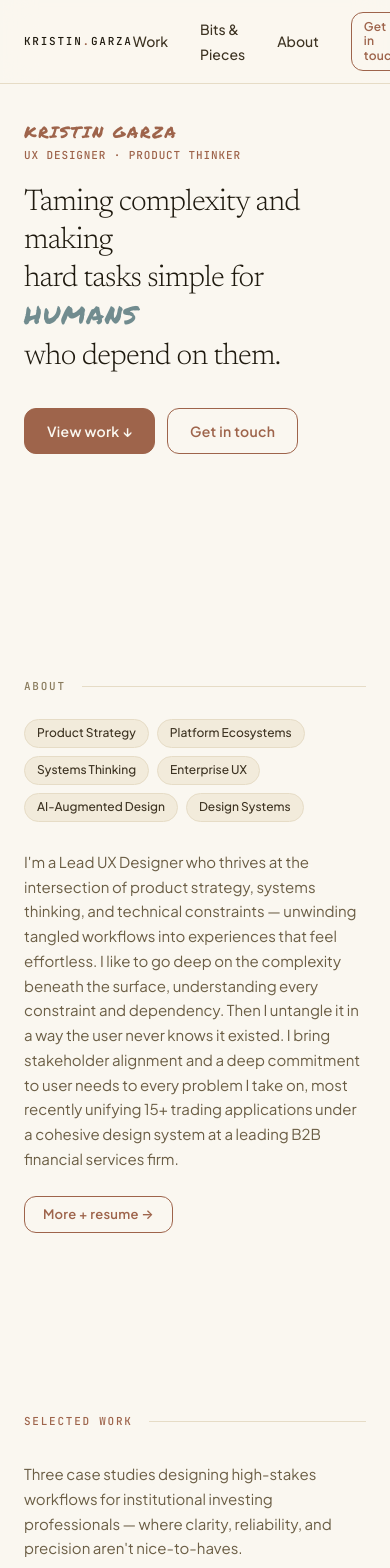
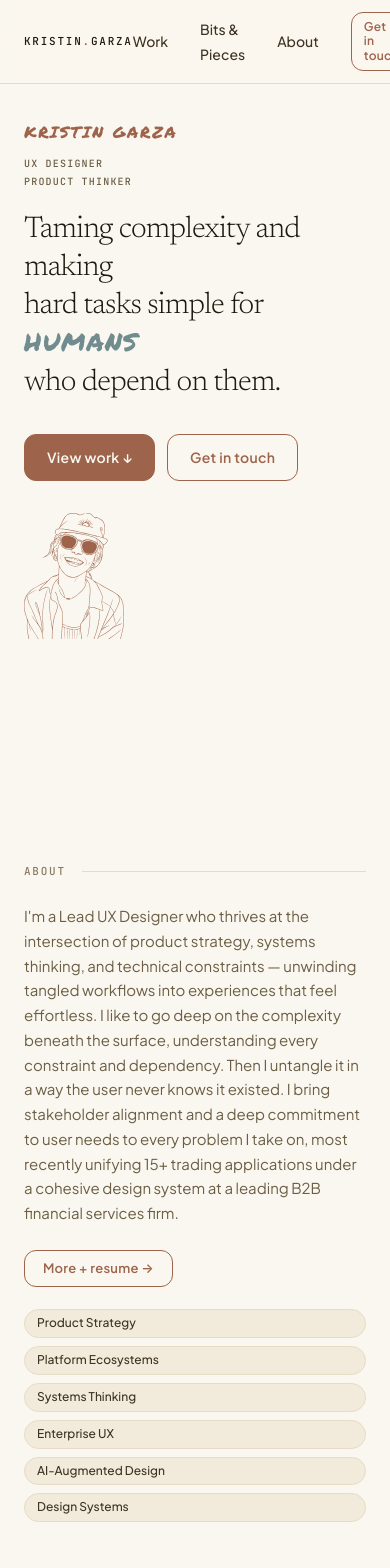
Before and after one commit to kmk221/portfolio-kg, a React (Vite) app: page / in a window 390 px wide. Shown: the top 1568 px of the page. Built offline with nearby package versions, Linux system fonts and the light colour scheme; a web font is replaced by a local one.

Commit message:
mobile fixes

```diff
--- a/src/App.jsx
+++ b/src/App.jsx
@@ -15,6 +15,9 @@ export default function Home() {
               <span className="eyebrow-name" style={{ fontFamily: 'var(--f-script)', fontStyle: 'normal', fontSize: 16 }}>Kristin Garza</span>
               <span className="eyebrow-sep"> · </span>
               <span className="eyebrow-title">UX Designer · Product Thinker</span>
+              {/* Mobile: two separate lines, no dot */}
+              <span className="eyebrow-title-mobile-1">UX Designer</span>
+              <span className="eyebrow-title-mobile-2">Product Thinker</span>
             </span>
             <h1 className="hero-headline">
               Taming complexity and making<br />
@@ -27,6 +30,10 @@ export default function Home() {
                 Get in touch
               </a>
             </div>
+            {/* Illustration shown below buttons on mobile only */}
+            <div className="illus-mobile">
+              <img src="/kristin-illustration.svg" alt="Kristin Garza illustration" />
+            </div>
           </div>
 
           <div className="illus">
@@ -38,11 +45,20 @@ export default function Home() {
         {/* ── ABOUT ── */}
         <section id="about" className="page-section page-section--secondary">
           <div style={{ paddingTop: 32 }}>
-            <div className="section-spread" style={{ marginBottom: 16 }}>
+            <div className="section-spread" style={{ marginBottom: 24 }}>
               <span className="eyebrow">About</span>
               <span className="rule" />
             </div>
-            <div className="skills-row" style={{ margin: '24px 0 28px' }}>
+            <div className="home-about-layout">
+              <div className="home-about-text">
+                <p style={{ fontSize: 15, color: 'var(--ink-3)', lineHeight: 1.65, margin: '0 0 24px' }}>
+                  I'm a Lead UX Designer who thrives at the intersection of product strategy, systems thinking, and technical constraints — unwinding tangled workflows into experiences that feel effortless. I like to go deep on the complexity beneath the surface, understanding every constraint and dependency. Then I untangle it in a way the user never knows it existed. I bring stakeholder alignment and a deep commitment to user needs to every problem I take on, most recently unifying 15+ trading applications under a cohesive design system at a leading B2B financial services firm.
+                </p>
+                <Link to="/about" className="btn btn--secondary">
+                  More + resume →
+                </Link>
+              </div>
+              <div className="home-about-chips">
                 <span className="chip chip--neutral">Product Strategy</span>
                 <span className="chip chip--neutral">Platform Ecosystems</span>
                 <span className="chip chip--neutral">Systems Thinking</span>
@@ -50,12 +66,7 @@ export default function Home() {
                 <span className="chip chip--neutral">AI-Augmented Design</span>
                 <span className="chip chip--neutral">Design Systems</span>
               </div>
-            <p style={{ fontSize: 15, color: 'var(--ink-3)', lineHeight: 1.65, maxWidth: '60ch', margin: '0 0 24px' }}>
-              I'm a Lead UX Designer who thrives at the intersection of product strategy, systems thinking, and technical constraints — unwinding tangled workflows into experiences that feel effortless. I like to go deep on the complexity beneath the surface, understanding every constraint and dependency. Then I untangle it in a way the user never knows it existed. I bring stakeholder alignment and a deep commitment to user needs to every problem I take on, most recently unifying 15+ trading applications under a cohesive design system at a leading B2B financial services firm.
-            </p>
-            <Link to="/about" className="btn btn--secondary">
-              More + resume →
-            </Link>
+            </div>
           </div>
         </section>
 
--- a/src/pages/About.jsx
+++ b/src/pages/About.jsx
@@ -71,7 +71,7 @@ export default function About() {
             </div>
 
             {/* ── RIGHT: Experience ── */}
-            <div>
+            <div className="about-experience-col">
               <span className="eyebrow" style={{ display: 'block', marginBottom: 32 }}>Experience</span>
 
               {/* Vertical timeline */}
@@ -165,7 +165,7 @@ export default function About() {
               </div>
 
               {/* Download CTA */}
-              <div style={{ marginTop: 48, paddingTop: 32, borderTop: '1px solid var(--hairline)' }}>
+              <div className="about-resume-cta" style={{ marginTop: 48, paddingTop: 32, borderTop: '1px solid var(--hairline)' }}>
                 <a href="/KristinGarzaResume.pdf" target="_blank" rel="noreferrer" className="btn btn--secondary">
                   Download resume →
                 </a>
--- a/src/styles.css
+++ b/src/styles.css
@@ -249,18 +249,49 @@
 }
 
 /* ───────── MOBILE OVERRIDES ───────── */
-@media (max-width: 600px) {
+/* Mobile illustration — hidden on desktop */
+.illus-mobile { display: none; }
 
-  /* Hero eyebrow: stack name above subtitle */
+/* Desktop eyebrow mobile lines — hidden on desktop */
+.eyebrow-title-mobile-1,
+.eyebrow-title-mobile-2 { display: none; }
+
+@media (max-width: 760px) {
+
+  /* Hero eyebrow: stack name above subtitle with breathing room */
   .eyebrow--hero {
     display: flex;
     flex-direction: column;
     align-items: flex-start;
-    gap: 2px;
+    gap: 0;
   }
-  .eyebrow--hero::after { display: none; } /* hide the rule line */
-  .eyebrow-title::before { content: none; } /* remove the · separator */
-  .eyebrow-title { letter-spacing: 0.08em; }
+  .eyebrow--hero::after { display: none; }
+  .eyebrow-name { margin-bottom: 10px; } /* space between name and titles */
+
+  /* Hide desktop inline version, show separate mobile lines */
+  .eyebrow-sep,
+  .eyebrow-title { display: none; }
+  .eyebrow-title-mobile-1,
+  .eyebrow-title-mobile-2 {
+    display: block;
+    font-family: var(--f-mono);
+    font-size: 10px;
+    letter-spacing: 0.12em;
+    text-transform: uppercase;
+    color: var(--ink-3);
+    line-height: 1.8;
+  }
+
+  /* Illustration below buttons on mobile */
+  .illus-mobile {
+    display: flex;
+    justify-content: flex-start;
+    margin-top: 32px;
+  }
+  .illus-mobile img {
+    width: 100px;
+    opacity: 1;
+  }
 
   /* About page: single column, sidebar moves below experience */
   .about-body-grid {
@@ -292,10 +323,7 @@
   }
 }
 
-/* hide the · separator between name and subtitle on mobile */
-@media (max-width: 600px) {
-  .eyebrow-sep { display: none; }
-}
+/* eyebrow-sep hidden via the 760px block above */
 
 @media (max-width: 600px) {
   .about-header-layout {
@@ -307,3 +335,44 @@
     gap: 8px;
   }
 }
+
+/* ───────── HOME ABOUT LAYOUT ───────── */
+.home-about-layout {
+  display: grid;
+  grid-template-columns: 1fr 180px;
+  gap: 48px;
+  align-items: start;
+}
+.home-about-chips {
+  display: flex;
+  flex-direction: column;
+  gap: 8px;
+  padding-top: 2px;
+}
+@media (max-width: 760px) {
+  .home-about-layout {
+    grid-template-columns: 1fr;
+    gap: 20px;
+  }
+  .home-about-chips {
+    flex-direction: column;
+    gap: 8px;
+  }
+}
+
+/* ───────── ABOUT EXPERIENCE COL ───────── */
+.about-experience-col {
+  display: flex;
+  flex-direction: column;
+}
+.about-experience-col .about-resume-cta {
+  margin-top: auto;
+  padding-top: 32px;
+  border-top: 1px solid var(--hairline);
+}
+
+@media (max-width: 760px) {
+  /* Restore timeline line on mobile */
+  .about-timeline-line { display: block !important; }
+  .about-timeline { padding-left: 28px !important; }
+}
--- a/src/tokens.css
+++ b/src/tokens.css
@@ -278,7 +278,7 @@ strong { font-weight: 600; color: var(--ink); }
   to   { opacity: 1; transform: translateY(0); }
 }
 
-@media (max-width: 600px) {
+@media (max-width: 760px) {
   .nav-links-desktop { display: none; }
   .nav-hamburger { display: flex; }
   .nav-mobile-drawer { display: block; }
```
Lines whose indentation alone changed are shown as unchanged.
